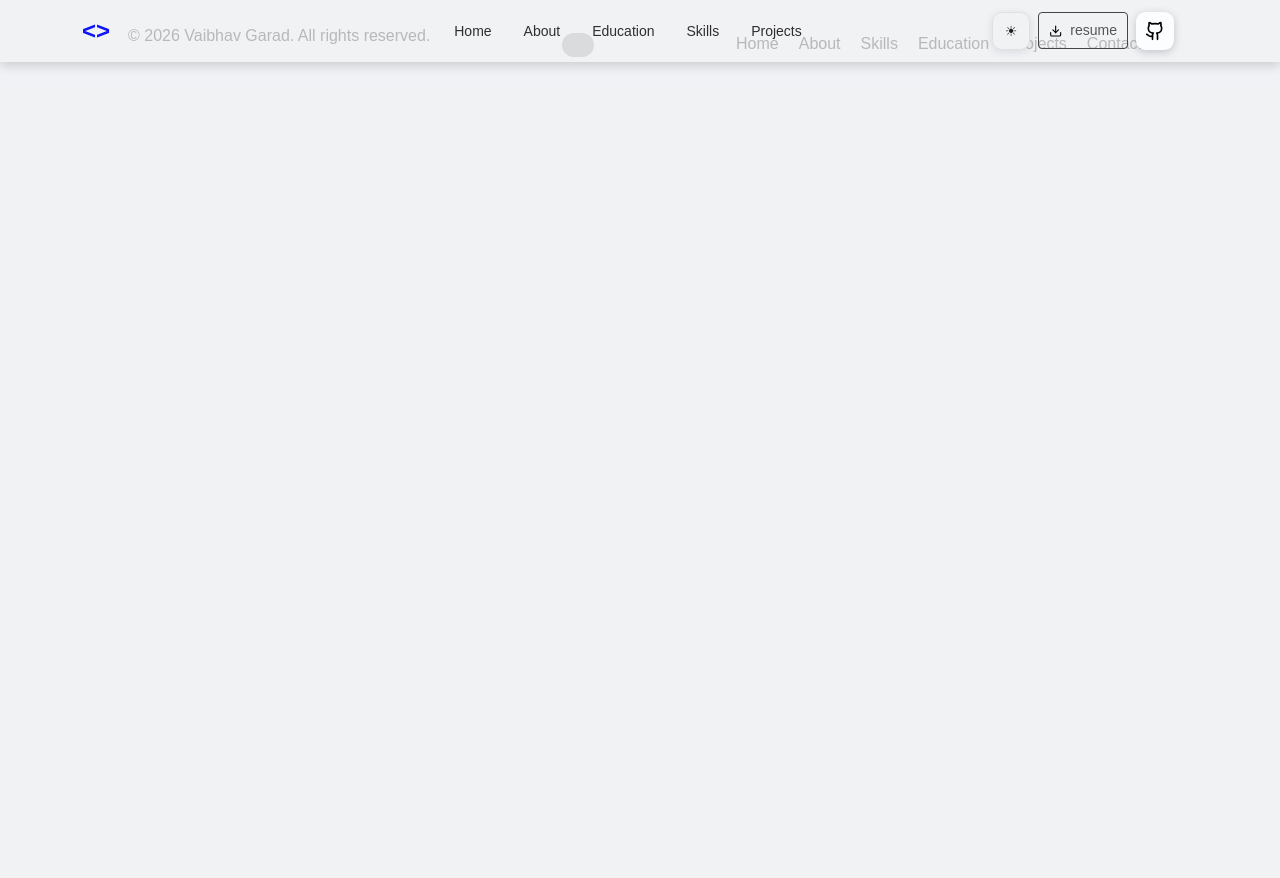
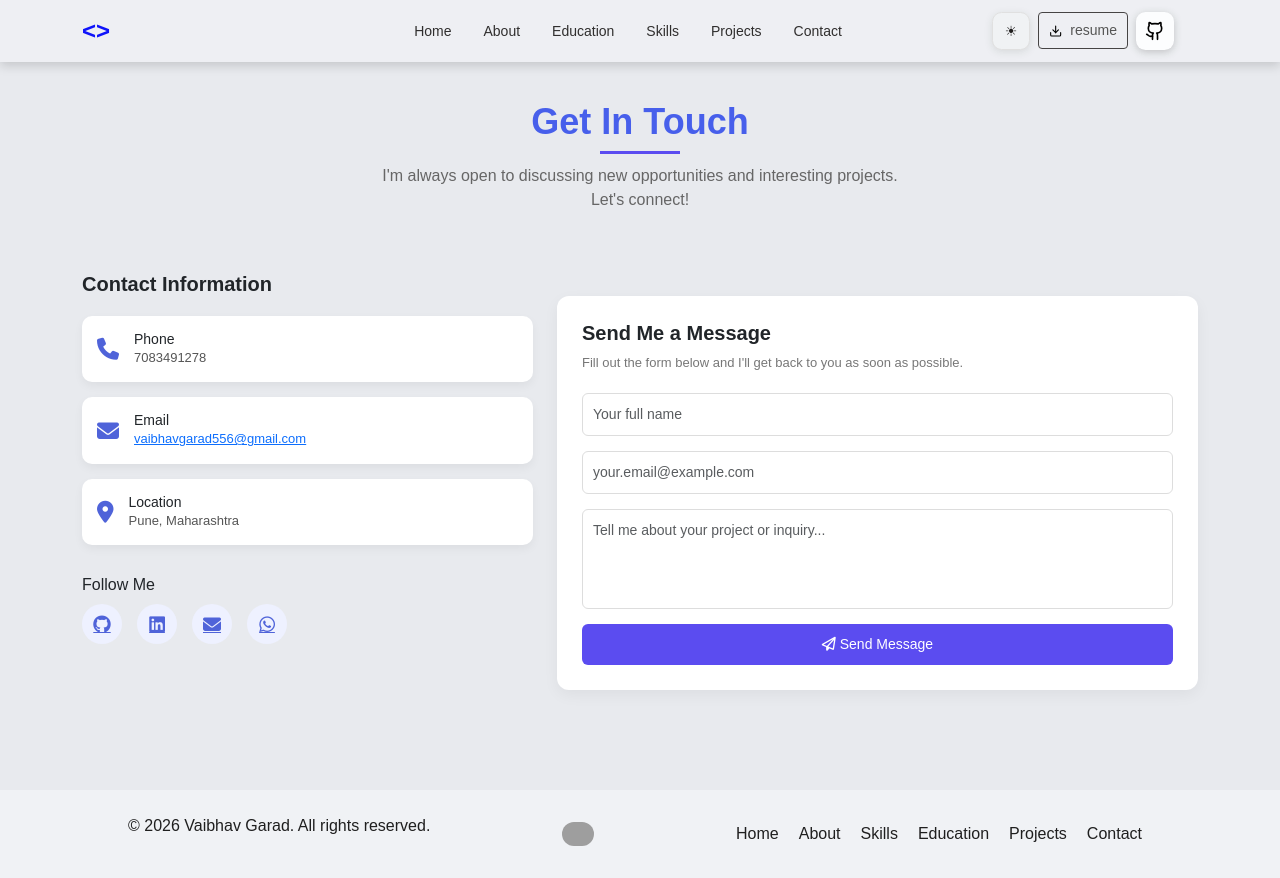
Before and after one commit to vaibhav-1278/my-portfolio, a React (Vite) app: page /contact in a window 1280 px wide. Before the commit the page ends 800 px from the top, so only its background shows below. Built offline with nearby package versions, Linux system fonts and the light colour scheme; grey boxes are pictures that could not be loaded.

Commit message:
add contact route

```diff
--- a/src/App.jsx
+++ b/src/App.jsx
@@ -10,6 +10,7 @@ import Skill from './components/Skill.jsx';
 import Education from './components/Education.jsx';
 import Projects from './components/Projects.jsx';
 import Footer from './components/Footer.jsx';
+import Contact from './components/Contact.jsx';
 
 function App() {
   return (
@@ -25,6 +26,7 @@ function App() {
           <Route path="/skills" element={<Skill />} />
           <Route path="/education" element={<Education />} />
           <Route path="/projects" element={<Projects />} />
+          <Route path="/contact" element={<Contact />} />
         </Routes>
 
         {/* Footer */}
--- /dev/null
+++ b/src/components/Contact.jsx
@@ -0,0 +1,107 @@
+import React from "react";
+import emailjs from "@emailjs/browser";
+import '../css/Contact.css';
+import { useRef } from "react";
+
+export default function Contact(){
+     const form = useRef();
+
+  const sendEmail = (e) => {
+    e.preventDefault();
+
+    emailjs
+      .sendForm(
+        "service_n4fh8mr",   // Replace with your EmailJS service ID
+        "template_18h80bj",  // Replace with your EmailJS template ID
+        form.current,
+        "LdNDUaAY-FE796bEQ"    // Replace with your EmailJS public key
+      )
+      .then(
+        (result) => {
+          console.log("Email sent:", result.text);
+          alert("Message sent successfully!");
+          form.current.reset();
+        },
+        (error) => {
+          console.log("Error:", error.text);
+          alert("Something went wrong, please try again.");
+        }
+      );
+  };
+    return(
+         <section className="contact-section">
+      <div className="container">
+        <h2 className="contact-title">Get In Touch</h2>
+        <p className="contact-subtitle">
+          I'm always open to discussing new opportunities and interesting projects.<br />
+          Let's connect!
+        </p>
+
+        <div className="row contact-wrapper">
+          {/* LEFT SIDE */}
+          <div className="col-lg-5">
+            <h5 className="contact-heading">Contact Information</h5>
+
+            <div className="contact-card">
+              <i className="fa-solid fa-phone"></i>
+              <div>
+                <h6>Phone</h6>
+                <p>7083491278</p>
+              </div>
+            </div>
+
+            <div className="contact-card">
+              <i className="fa-solid fa-envelope"></i>
+              <div>
+                <h6>Email</h6>
+                <p>
+                  <a href="mailto:vaibhavgarad556@gmail.com">vaibhavgarad556@gmail.com</a>
+                </p>
+              </div>
+            </div>
+
+            <div className="contact-card">
+              <i className="fa-solid fa-location-dot"></i>
+              <div>
+                <h6>Location</h6>
+                <p>Pune, Maharashtra</p>
+              </div>
+            </div>
+
+            <div className="follow">
+              <h6>Follow Me</h6>
+              <div className="social-icons">
+                <a href="https://github.com/vaibhav-1278"><i className="fa-brands fa-github"></i></a>
+                <a href="https://www.linkedin.com/in/vaibhav-garad-10073532b/"><i className="fa-brands fa-linkedin"></i></a>
+                <a href="mailto:vaibhavgarad556@gmail.com"><i className="fa-solid fa-envelope"></i></a>
+                <a href="https://wa.me/+917083491278?text=Hello%Vaibhav Garad%20I%20want%20to%20connect%20with%20you" target="_blank" rel="noreferrer">
+                  <i className="fa-brands fa-whatsapp"></i>
+                </a>
+              </div>
+            </div>
+          </div>
+
+          {/* RIGHT SIDE FORM */}
+          <div className="col-lg-7 mt-4">
+            <div className="contact-form">
+              <h5>Send Me a Message</h5>
+              <p className="form-text">
+                Fill out the form below and I'll get back to you as soon as possible.
+              </p>
+
+              <form ref={form} onSubmit={sendEmail}>
+                <input type="text" name="from_name" placeholder="Your full name" className="form-control" required />
+                <input type="email" name="from_email" placeholder="your.email@example.com" className="form-control" required />
+                <textarea name="message" placeholder="Tell me about your project or inquiry..." className="form-control" required></textarea>
+                <button type="submit" className="send-btn">
+                  <i className="fa-regular fa-paper-plane"></i> Send Message
+                </button>
+              </form>
+
+            </div>
+          </div>
+        </div>
+      </div>
+    </section>
+    )
+}
--- a/src/components/Home.jsx
+++ b/src/components/Home.jsx
@@ -4,6 +4,7 @@ import About from "./About";
 import Education from "./Education";
 import Skill from "./Skill";
 import Projects from "./Projects";
+import Contact from "./Contact";
 
 export default function Home() {
 
@@ -161,6 +162,7 @@ export default function Home() {
       <Education/>
       <Skill />
       <Projects />
+      <Contact />
     </>
   );
 }
--- a/src/components/Navbar.jsx
+++ b/src/components/Navbar.jsx
@@ -38,6 +38,7 @@ const Navbar = () => {
               <Link className="nav-link nav-item mx-2" to='/education'>Education</Link>
               <Link className="nav-link nav-item mx-2" to='/skills'>Skills</Link>
               <Link className="nav-link nav-item mx-2" to='/projects'>Projects</Link>
+              <Link className="nav-link nav-item mx-2" to='/contact'>Contact</Link>
             </ul>
           </div>
 
--- /dev/null
+++ b/src/css/Contact.css
@@ -0,0 +1,280 @@
+.contact-section{
+padding:100px 0;
+background:#e8eaee;
+}
+
+
+
+/* TITLE */
+
+.contact-title{
+text-align:center;
+font-size:36px;
+font-weight:700;
+color:#475feb;
+margin-bottom:10px;
+position:relative;
+}
+
+.contact-title::after{
+content:"";
+display:block;
+width:80px;
+height:3px;
+background:rgb(91,76,240);
+margin:8px auto;
+}
+
+.contact-subtitle{
+text-align:center;
+color:#666;
+margin-bottom:60px;
+}
+
+/* CONTACT INFO */
+
+.contact-heading{
+margin-bottom:20px;
+font-weight:600;
+}
+
+.contact-card{
+
+display:flex;
+
+align-items:center;
+
+gap:15px;
+
+background:white;
+
+padding:15px;
+
+border-radius:10px;
+
+box-shadow:0 4px 10px rgba(0,0,0,0.05);
+
+margin-bottom:15px;
+
+}
+/* BUTTON */
+.send-btn{
+  width:100%;
+  padding:10px;
+  border:none;
+  border-radius:6px;
+  background:rgb(91,76,240);
+  color:white;
+  font-size:14px;
+  transition: all 0.3s ease;
+  cursor:pointer;
+}
+
+/* Hover Effect */
+.send-btn:hover{
+  opacity:0.95;
+  transform: translateY(-3px) scale(1.02);
+  box-shadow: 0 8px 15px rgba(79, 99, 217, 0.4);
+}
+
+.contact-card i{
+font-size:22px;
+color:#4f63d9;
+}
+
+.contact-card h6{
+margin:0;
+font-size:14px;
+}
+
+.contact-card p{
+margin:0;
+font-size:13px;
+color:#555;
+}
+
+/* FOLLOW */
+
+.follow{
+margin-top:30px;
+}
+
+.social-icons{
+margin-top:10px;
+display:flex;
+gap:15px;
+}
+
+.social-icons a{
+width:35px;
+height:35px;
+display:flex;
+align-items:center;
+justify-content:center;
+background:#eef1ff;
+border-radius:50%;
+color:#4f63d9;
+font-size:16px;
+transition:.3s;
+}
+
+.social-icons a:hover{
+background:#4f63d9;
+color:white;
+}
+
+/* FORM */
+
+.contact-form{
+background:white;
+padding:25px;
+border-radius:12px;
+box-shadow:0 5px 15px rgba(0,0,0,0.05);
+}
+
+.contact-form h5{
+font-weight:600;
+}
+
+.form-text{
+font-size:13px;
+color:#777;
+margin-bottom:20px;
+}
+
+.form-control{
+width:100%;
+padding:10px;
+border:1px solid #ddd;
+border-radius:6px;
+margin-bottom:15px;
+font-size:14px;
+}
+
+textarea.form-control{
+height:100px;
+resize:none;
+}
+
+/* BUTTON */
+
+.send-btn{
+
+width:100%;
+
+padding:10px;
+
+border:none;
+
+border-radius:6px;
+
+background:rgb(91,76,240);
+
+color:white;
+
+font-size:14px;
+
+transition:.3s;
+
+}
+
+.send-btn:hover{
+opacity:.9;
+}
+
+/* DARK MODE */
+
+.dark-mode .contact-section{
+background:#0c0c0c;
+}
+
+.dark-mode .contact-form{
+background:#1f2937;
+}
+
+.dark-mode .contact-card{
+background:#1f2937;
+color:white;
+}
+
+.dark-mode .form-control{
+background:#374151;
+border:none;
+color:white;
+}
+.social-icons{
+margin-top:10px;
+display:flex;
+gap:15px;
+}
+
+.social-icons a{
+
+width:40px;
+height:40px;
+
+display:flex;
+align-items:center;
+justify-content:center;
+
+background:#eef1ff;
+
+border-radius:50%;
+
+font-size:18px;
+
+color:#4f63d9;
+
+transition:all .3s ease;
+
+}
+
+/* Hover Effect */
+
+.social-icons a:hover{
+
+background:#4f63d9;
+
+color:white;
+
+transform:translateY(-3px);
+
+box-shadow:0 5px 12px rgba(0,0,0,0.15);
+
+}
+
+/* Brand Colors */
+
+.social-icons a:hover .fa-github{
+color:white;
+}
+
+.social-icons a:hover .fa-linkedin{
+color:white;
+}
+
+.social-icons a:hover .fa-envelope{
+color:white;
+}
+
+.social-icons a:hover .fa-whatsapp{
+color:white;
+}
+
+.contact-card{
+display:flex;
+align-items:center;
+gap:15px;
+background:white;
+padding:15px;
+border-radius:10px;
+box-shadow:0 4px 10px rgba(0,0,0,0.05);
+margin-bottom:15px;
+transition:0.3s;
+}
+
+/* normal hover */
+
+.contact-card:hover{
+box-shadow:0 15px 25px rgba(46, 58, 230, 0.12);
+}
```
